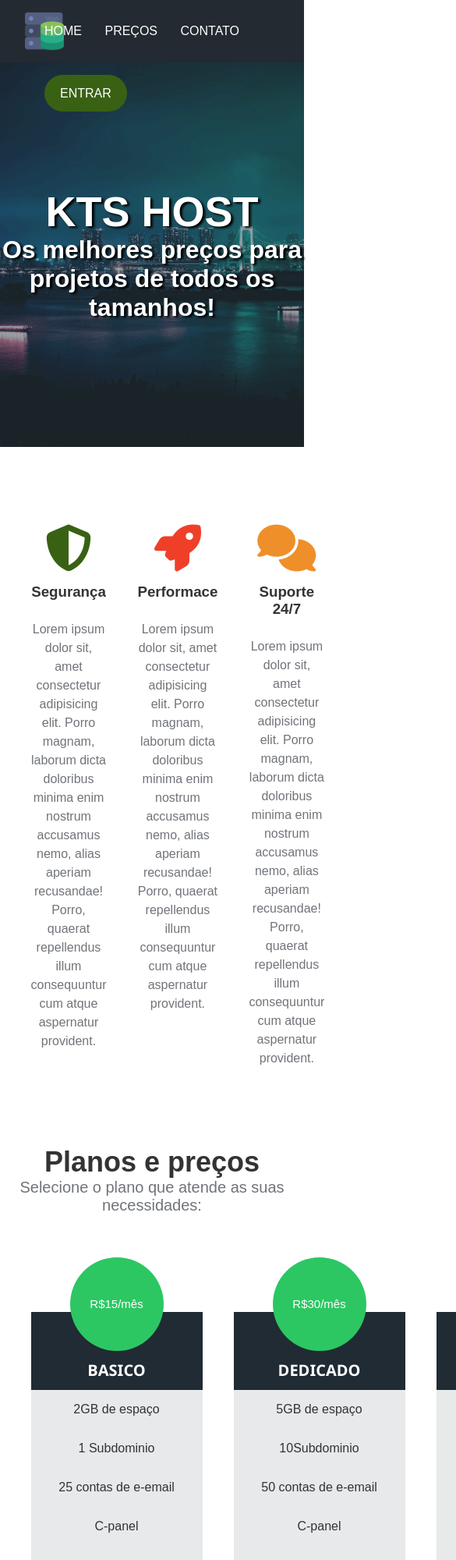
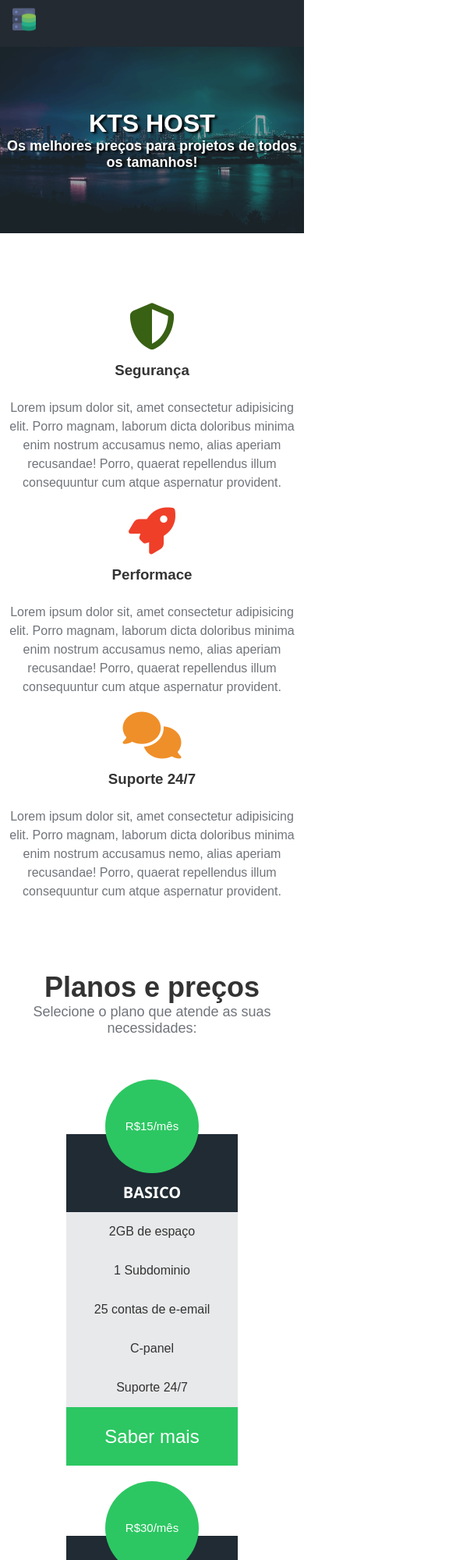
Before and after one commit to Armandorocha13/kts-host, a plain HTML site: page index.html in a window 390 px wide. Shown: the top 2000 px of the page at 78% size, 585 px wide, since content can reach past the window. Drawn offline with Linux system fonts and the light colour scheme.

Commit message:
Update style.css

```diff
--- a/style.css
+++ b/style.css
@@ -320,3 +320,114 @@ footer {
     color: #ccc;
     margin: 50px 0 100px;
 }
+
+
+/* Responsividade para tablets */
+@media screen and (max-width: 768px) {
+    .navbar-items {
+        display: none; /* Esconde itens do menu para dispositivos móveis */
+    }
+
+    .logo {
+        width: 40px;
+    }
+
+    .main-banner h1 {
+        font-size: 40px;
+    }
+
+    .main-banner p {
+        font-size: 24px;
+    }
+
+    .services-container ul {
+        flex-direction: column;
+    }
+
+    .plans-container {
+        flex-direction: column;
+        align-items: center;
+    }
+
+    .plan {
+        max-width: 90%;
+        margin-bottom: 30px;
+    }
+
+    .searchdomain-container input[type="text"] {
+        width: 80%;
+    }
+
+    .contact-container input,
+    .contact-container textarea {
+        width: 90%;
+        margin: 10px auto;
+    }
+}
+
+/* Responsividade para smartphones */
+@media screen and (max-width: 480px) {
+    .navbar-container {
+        padding: 0 1rem;
+        height: 60px;
+    }
+
+    .logo {
+        width: 30px;
+        margin-top: 10px;
+    }
+
+    .main-banner {
+        padding: 5rem 0;
+    }
+
+    .main-banner h1 {
+        font-size: 32px;
+    }
+
+    .main-banner p {
+        font-size: 18px;
+    }
+
+    .services-container ul {
+        flex-direction: column;
+        width: 100%;
+    }
+
+    .services-container li {
+        padding: 10px;
+    }
+
+    .pricing-container p {
+        font-size: 18px;
+    }
+
+    .plan {
+        margin: 0 auto 20px;
+        max-width: 90%;
+    }
+
+    .searchdomain-container input[type="text"] {
+        width: 100%;
+        padding: 15px;
+    }
+
+    .searchdomain-container h2 {
+        font-size: 36px;
+    }
+
+    .searchdomain-container p {
+        font-size: 18px;
+    }
+
+    .contact-container input,
+    .contact-container textarea {
+        width: 100%;
+        padding: 10px;
+        margin: 10px auto;
+    }
+
+    footer {
+        margin: 50px 0 50px;
+    }
+}
```
